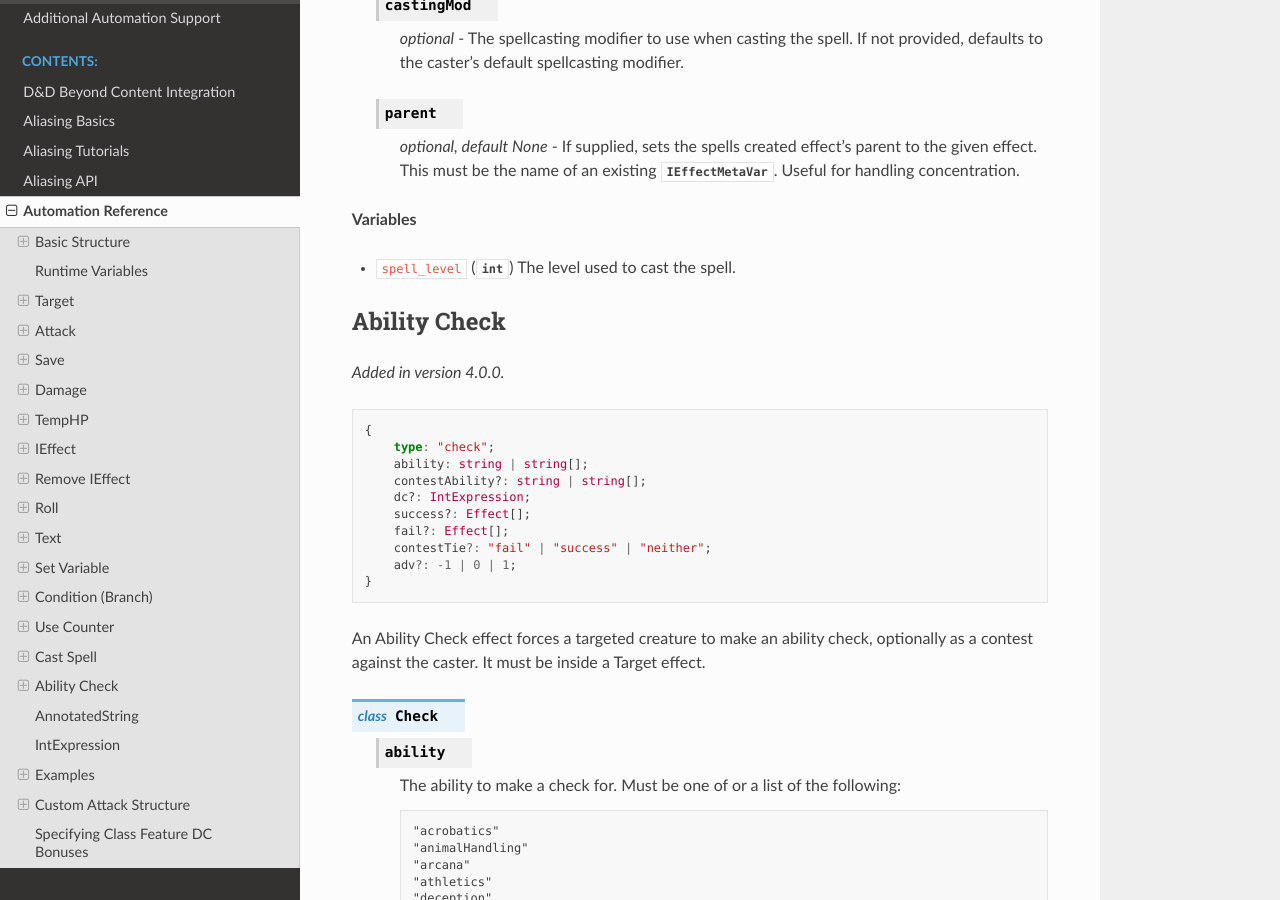
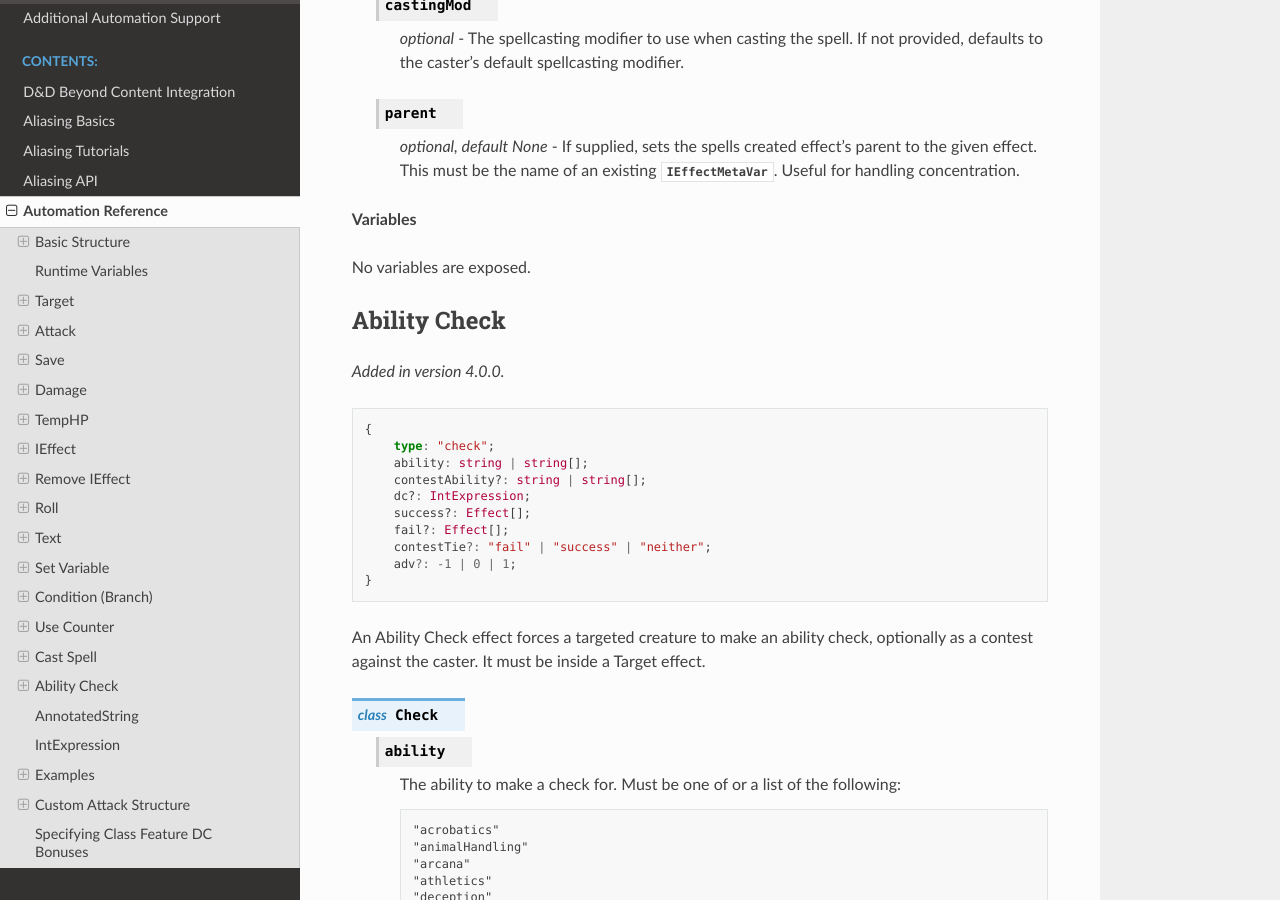
Before and after one commit to avrae/avrae, a Sphinx documentation site: the page built from docs/automation_ref.rst, in a window 1280 px wide and 900 px high, scrolled down 21398 px. Built offline with Sphinx 7.4.7 and the Read the Docs theme 2.0.0, drawn with Linux system fonts in a browser that asks for light colours.

Commit message:
fix docs

```diff
--- a/docs/automation_ref.rst
+++ b/docs/automation_ref.rst
@@ -1000,7 +1000,7 @@ This is usually used in features that cast spells using alternate resources (i.e
 
 **Variables**
 
-- ``spell_level`` (:class:`int`) The level used to cast the spell.
+No variables are exposed.
 
 Ability Check
 -------------
```
